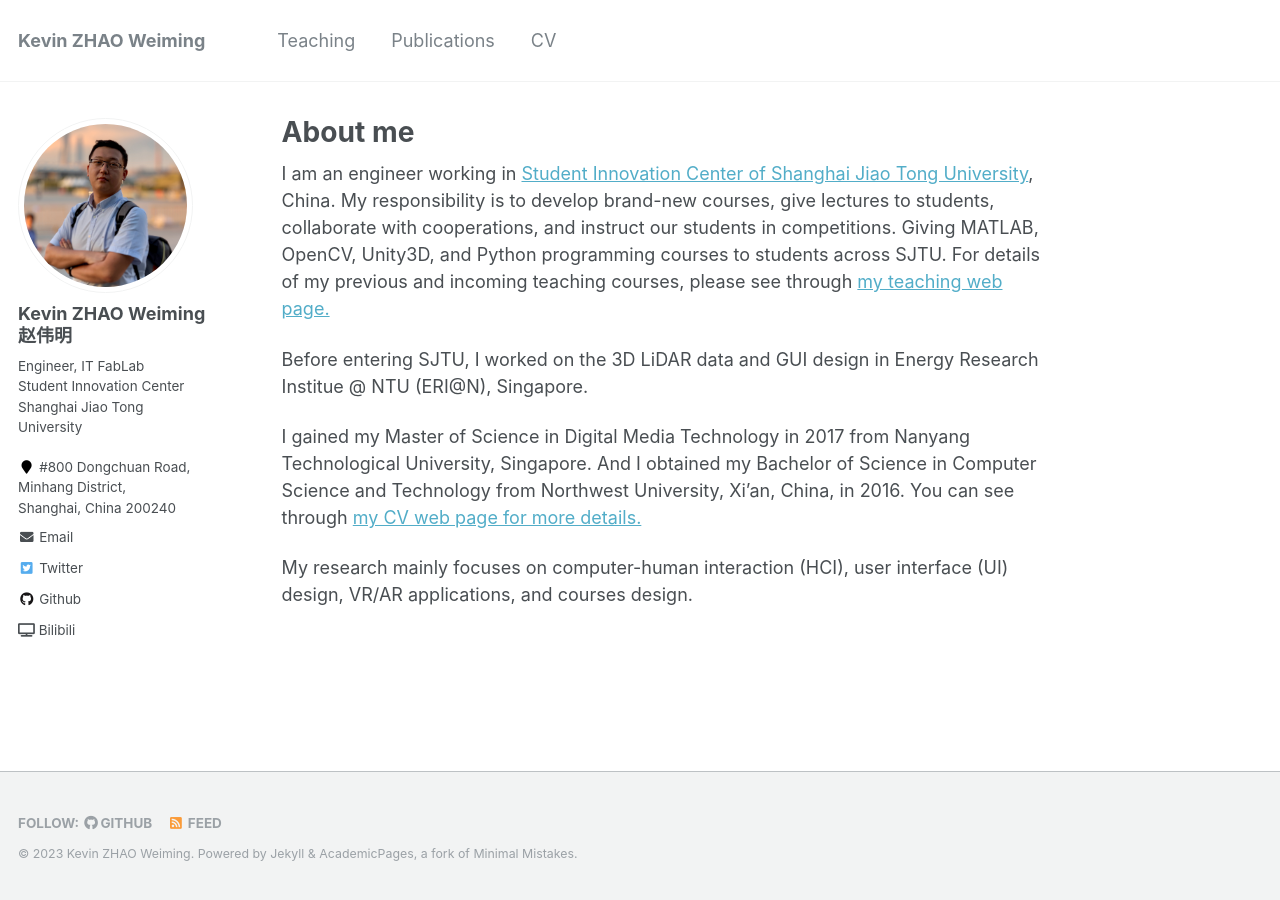
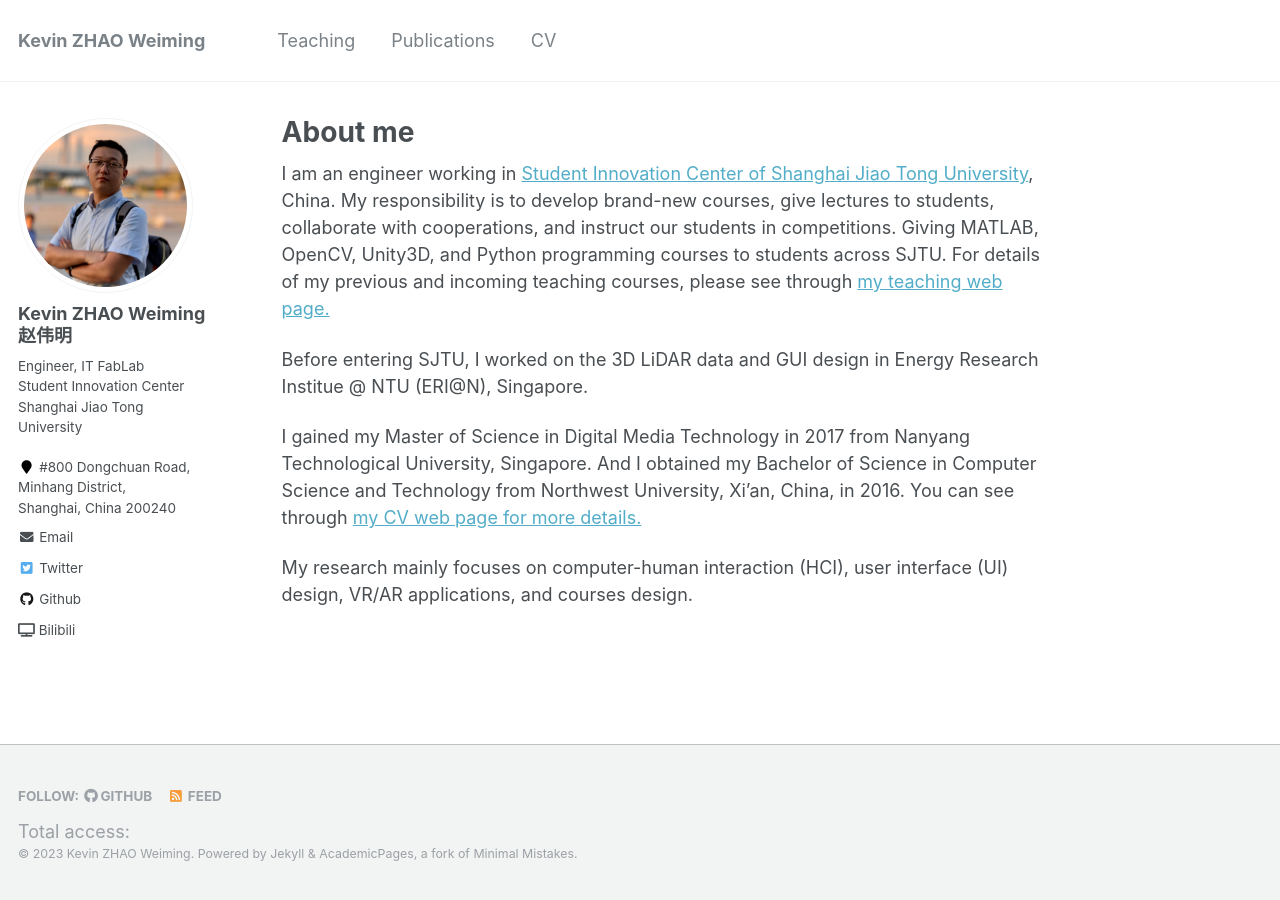
Before and after one commit to zwm0426/zwm0426.github.io, a Jekyll site: the page built from _pages/about.md, in a window 1280 px wide. Built offline with Jekyll 4.4.1, drawn with Linux system fonts in a browser that asks for light colours; comment, search, counter and statistics services are not loaded.

Commit message:
Update footer.html

```diff
--- a/_includes/footer.html
+++ b/_includes/footer.html
@@ -21,4 +21,7 @@
   </ul>
 </div>
 
+<script async src="//busuanzi.ibruce.info/busuanzi/2.3/busuanzi.pure.mini.js"></script>
+<span id="busuanzi_container_site_pv">Total access: <span id="busuanzi_value_site_pv"></span> </span>
+
 <div class="page__footer-copyright">&copy; {{ site.time | date: '%Y' }} {{ site.name | default: site.title }}. {{ site.data.ui-text[site.locale].powered_by | default: "Powered by" }} <a href="http://jekyllrb.com" rel="nofollow">Jekyll</a> &amp; <a href="https://github.com/academicpages/academicpages.github.io">AcademicPages</a>, a fork of <a href="https://mademistakes.com/work/minimal-mistakes-jekyll-theme/" rel="nofollow">Minimal Mistakes</a>.</div>
```
